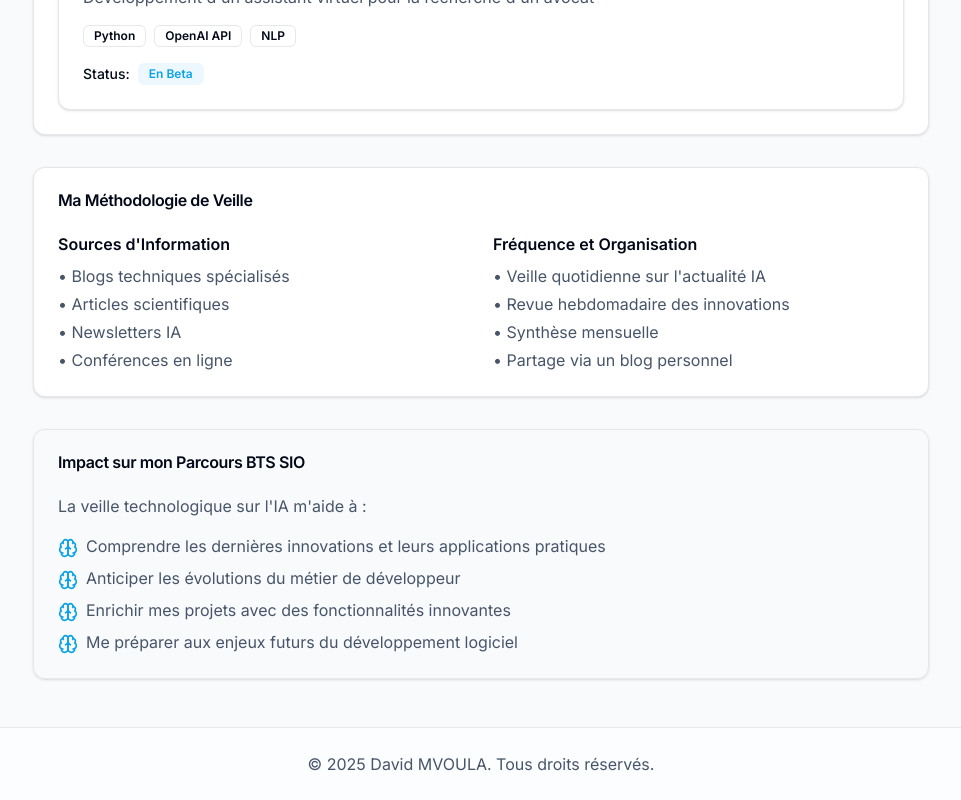
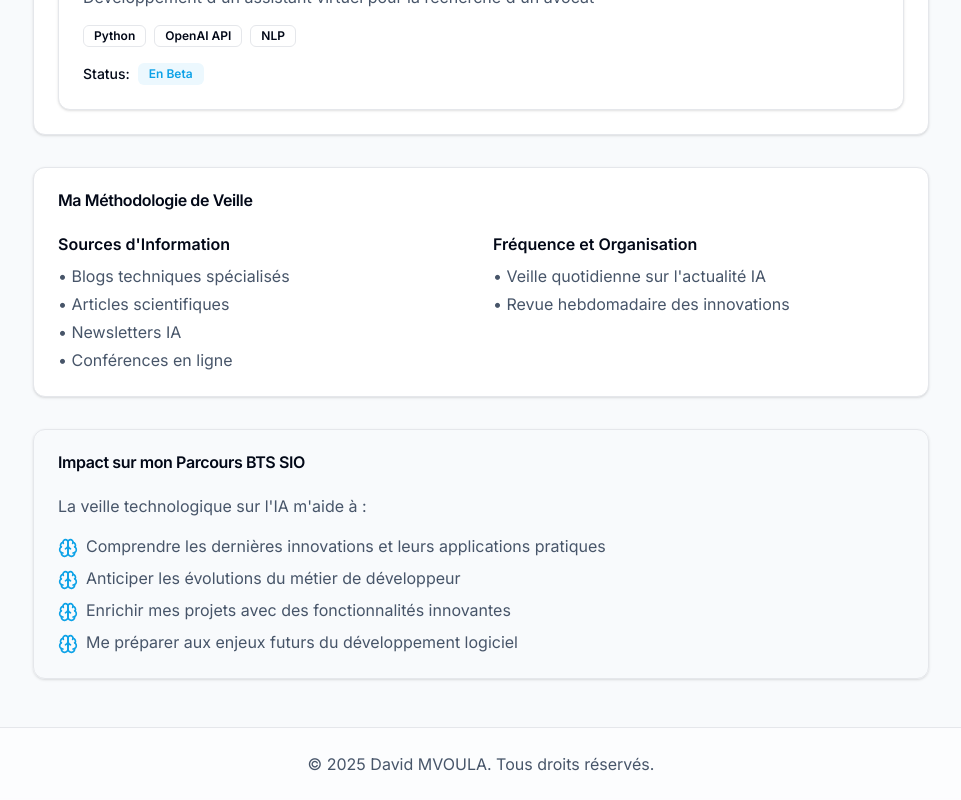
Before and after one commit to DMV242/portofolio_bts, a Next.js app: page /bts-sio/veille in a window 1280 px wide. Shown: the part 1839-2639 px from the top of the page, without its empty margins (159-1120 px from the left). Built offline with nearby package versions, Linux system fonts and the light colour scheme.

Commit message:
chore: remove outdated items from VeillePage list for clarity and relevance

```diff
--- a/app/bts-sio/veille/page.tsx
+++ b/app/bts-sio/veille/page.tsx
@@ -203,8 +203,6 @@ export default function VeillePage() {
                 <ul className="space-y-1 text-slate-600">
                   <li>• Veille quotidienne sur l'actualité IA</li>
                   <li>• Revue hebdomadaire des innovations</li>
-                  <li>• Synthèse mensuelle</li>
-                  <li>• Partage via un blog personnel</li>
                 </ul>
               </div>
             </div>
```
